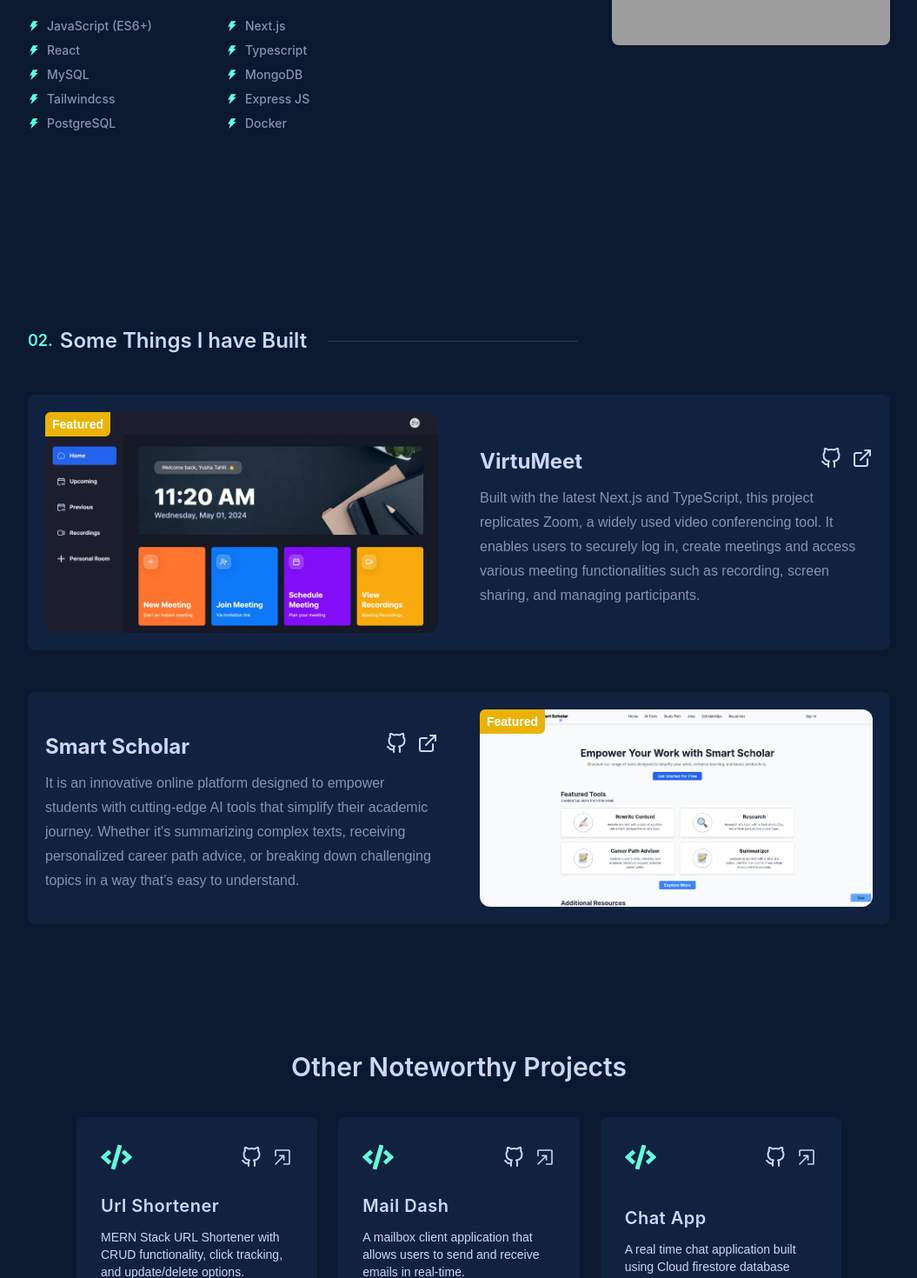
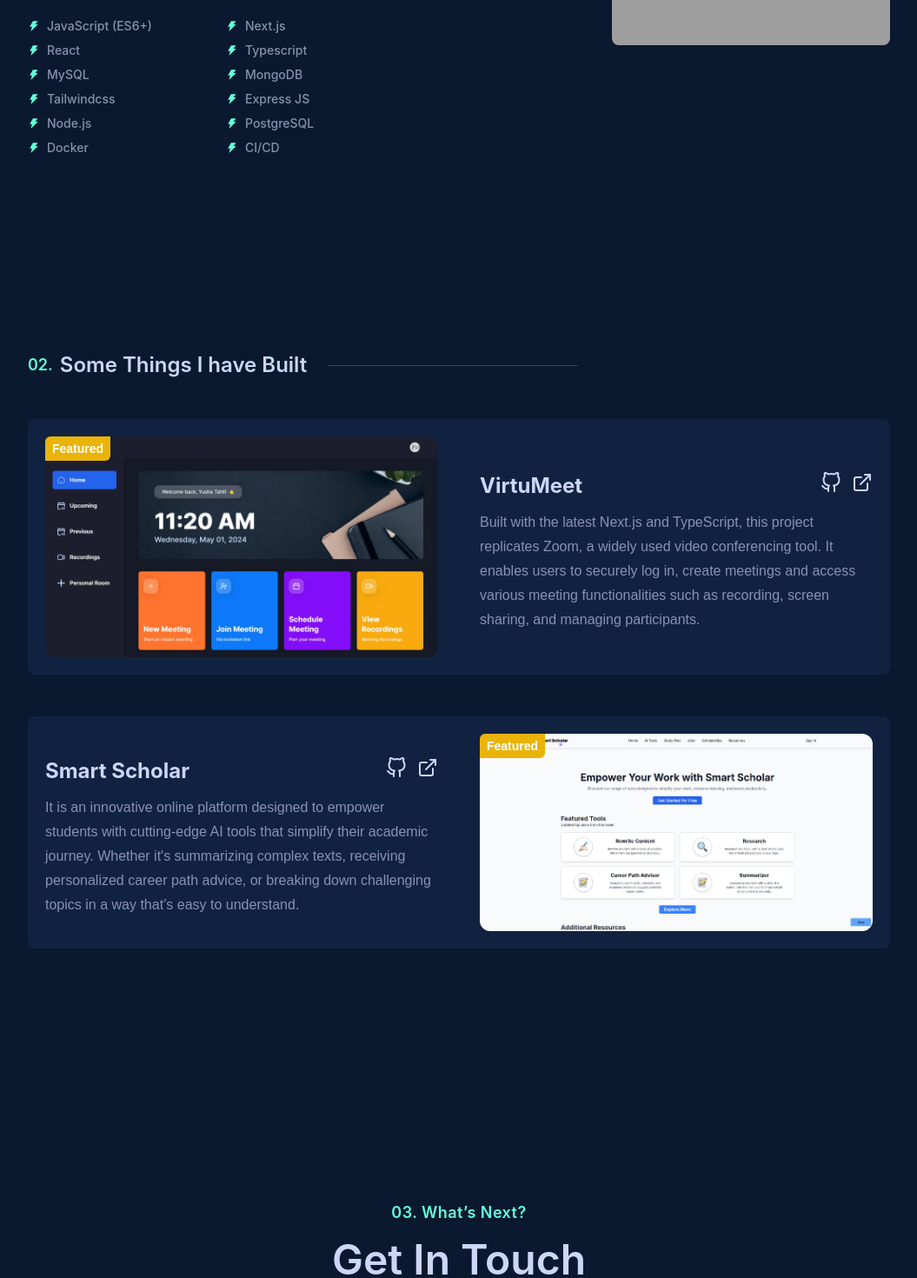
Before and after one commit to raghuaanand/raghuanand, a Next.js app: page / in a window 1280 px wide. Shown: the part 1260-2730 px from the top of the page at 87% size, without its empty margins (112-1167 px from the left). Built offline with nearby package versions, Linux system fonts and the light colour scheme; grey boxes are pictures that could not be loaded.

Commit message:
added a few skills

```diff
--- a/components/sections/projects.tsx
+++ b/components/sections/projects.tsx
@@ -12,7 +12,7 @@ const Projects = () => {
           <FeaturedCard project={project} key={i} showReversed={i % 2 !== 0} />
         ))}
       </div>
-      <Archieve />
+      {/* <Archieve /> */}
     </section>
   );
 };
--- a/constants/index.tsx
+++ b/constants/index.tsx
@@ -11,8 +11,10 @@ const recentTechnologies: string[] = [
   "MongoDB",
   "Tailwindcss",
   "Express JS",
+  "Node.js",
   "PostgreSQL",
   "Docker",
+  "CI/CD"
 ];
 
 const socialLinks = [
```
